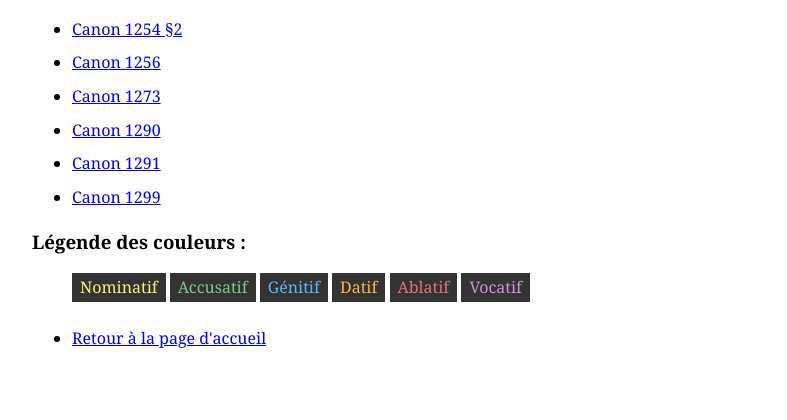
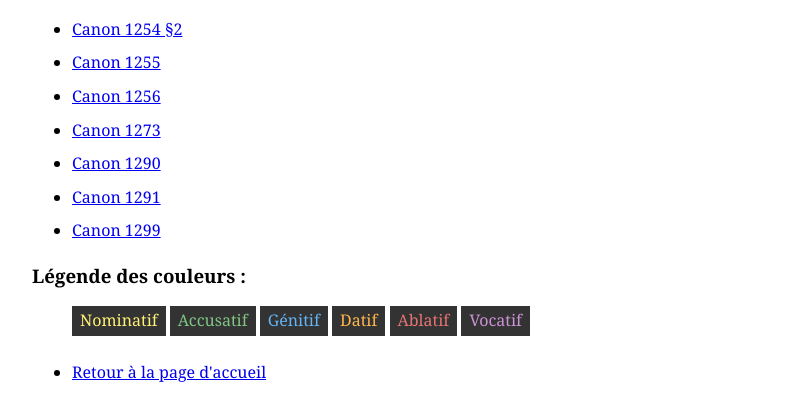
Before and after one commit to elibruyere/Liber-5, a plain HTML site: page index.html in a window 1280 px wide. Shown: the part 162-582 px from the top of the page, without its empty margins (8-795 px from the left). Drawn offline with Linux system fonts and the light colour scheme.

Commit message:
Update index.html

```diff
--- a/index.html
+++ b/index.html
@@ -18,6 +18,7 @@
   <ul>
 
     <li><a href="https://elibruyere.github.io/Canon-1254-2/">Canon 1254 §2</a></li>
+    <li><a href="https://elibruyere.github.io/canon-1255/">Canon 1255</a></li>
     <li><a href="https://elibruyere.github.io/canon-1256/">Canon 1256</a></li>
     <li><a href="https://elibruyere.github.io/canon-1273/">Canon 1273</a></li>
     <li><a href="https://elibruyere.github.io/can1290/">Canon 1290</a></li>
```
